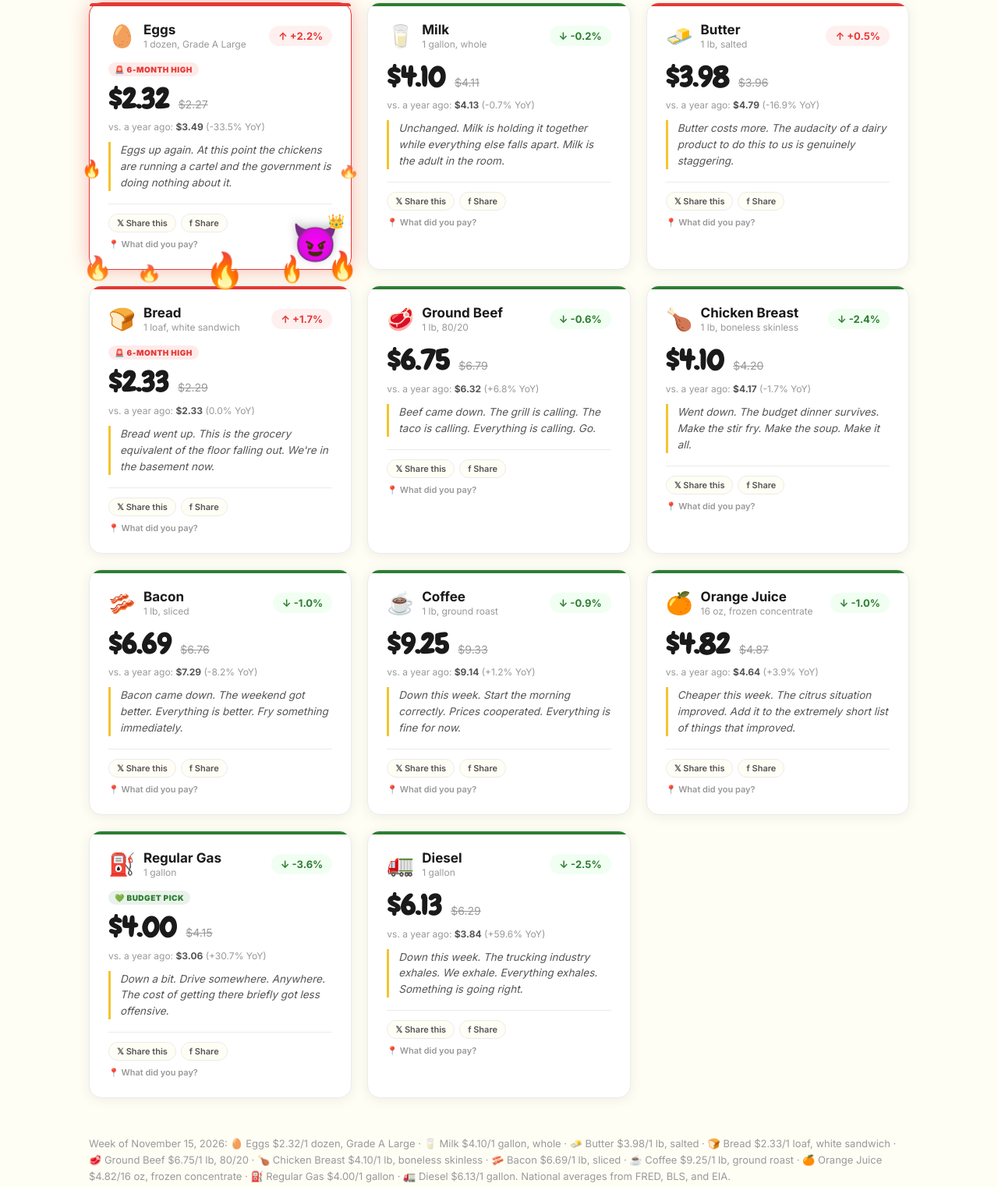
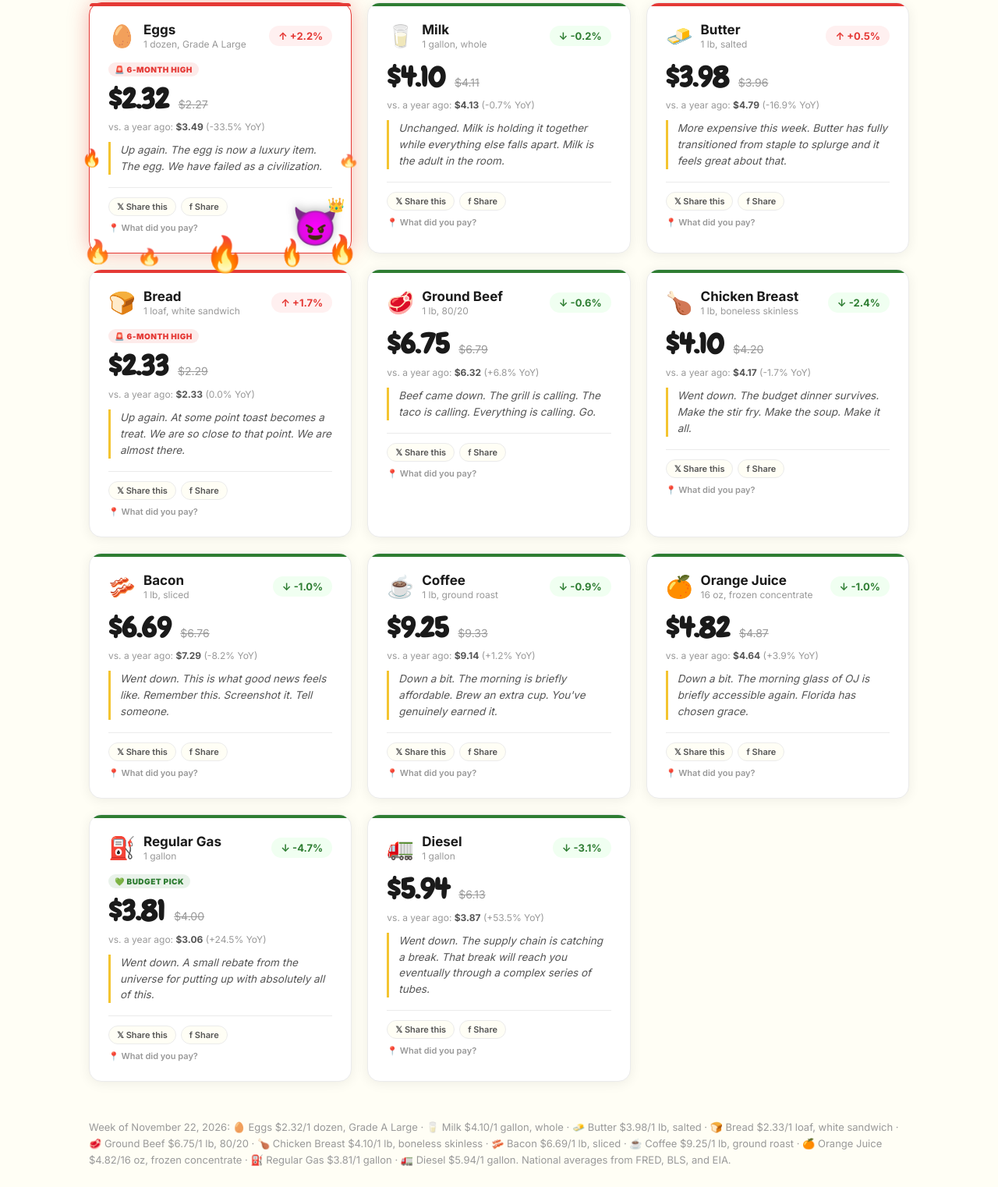
Before and after one commit to Icantthink1411/whatdideggsdonow, a plain HTML site: page index.html in a window 1280 px wide. Shown: the part 1074-2596 px from the top of the page at 78% size. Drawn offline with nearby package versions, Linux system fonts and the light colour scheme.

Commit message:
Weekly price update - November 22, 2026

```diff
--- a/index.html
+++ b/index.html
@@ -730,13 +730,13 @@ const SHOP_URL = "https://shop.whatdideggsdonow.com";
 // ================================================================
 // FALLBACK DATA — shown if Google Sheets fetch fails
 // ================================================================
-const FALLBACK_WEEK = "November 15, 2026";
+const FALLBACK_WEEK = "November 22, 2026";
 const FALLBACK_ITEMS = [
   {
     id: "eggs", name: "Eggs", unit: "1 dozen, Grade A Large", emoji: "🥚",
     current: 2.32, previous: 2.27, yearAgo: 3.49,
     history: [2.19, 2.14, 2.19, 2.27, 2.27, 2.32],
-    snark: "Eggs up again. At this point the chickens are running a cartel and the government is doing nothing about it."
+    snark: "Up again. The egg is now a luxury item. The egg. We have failed as a civilization."
   },
   {
     id: "milk", name: "Milk", unit: "1 gallon, whole", emoji: "🥛",
@@ -748,13 +748,13 @@ const FALLBACK_ITEMS = [
     id: "butter", name: "Butter", unit: "1 lb, salted", emoji: "🧈",
     current: 3.98, previous: 3.96, yearAgo: 4.79,
     history: [3.93, 3.82, 3.92, 4.02, 3.96, 3.98],
-    snark: "Butter costs more. The audacity of a dairy product to do this to us is genuinely staggering."
+    snark: "More expensive this week. Butter has fully transitioned from staple to splurge and it feels great about that."
   },
   {
     id: "bread", name: "Bread", unit: "1 loaf, white sandwich", emoji: "🍞",
     current: 2.33, previous: 2.29, yearAgo: 2.33,
     history: [2.29, 2.27, 2.27, 2.28, 2.29, 2.33],
-    snark: "Bread went up. This is the grocery equivalent of the floor falling out. We're in the basement now."
+    snark: "Up again. At some point toast becomes a treat. We are so close to that point. We are almost there."
   },
   {
     id: "beef", name: "Ground Beef", unit: "1 lb, 80/20", emoji: "🥩",
@@ -772,31 +772,31 @@ const FALLBACK_ITEMS = [
     id: "bacon", name: "Bacon", unit: "1 lb, sliced", emoji: "🥓",
     current: 6.69, previous: 6.76, yearAgo: 7.29,
     history: [6.71, 6.56, 6.58, 6.61, 6.76, 6.69],
-    snark: "Bacon came down. The weekend got better. Everything is better. Fry something immediately."
+    snark: "Went down. This is what good news feels like. Remember this. Screenshot it. Tell someone."
   },
   {
     id: "coffee", name: "Coffee", unit: "1 lb, ground roast", emoji: "☕",
     current: 9.25, previous: 9.33, yearAgo: 9.14,
     history: [9.51, 9.46, 9.32, 9.3, 9.33, 9.25],
-    snark: "Down this week. Start the morning correctly. Prices cooperated. Everything is fine for now."
+    snark: "Down a bit. The morning is briefly affordable. Brew an extra cup. You've genuinely earned it."
   },
   {
     id: "oj", name: "Orange Juice", unit: "16 oz, frozen concentrate", emoji: "🍊",
     current: 4.82, previous: 4.87, yearAgo: 4.64,
     history: [4.86, 4.89, 4.9, 4.97, 4.87, 4.82],
-    snark: "Cheaper this week. The citrus situation improved. Add it to the extremely short list of things that improved."
+    snark: "Down a bit. The morning glass of OJ is briefly accessible again. Florida has chosen grace."
   },
   {
     id: "gas", name: "Regular Gas", unit: "1 gallon", emoji: "⛽",
-    current: 4.0, previous: 4.15, yearAgo: 3.06,
-    history: [4.35, 4.33, 4.28, 4.27, 4.15, 4.0],
-    snark: "Down a bit. Drive somewhere. Anywhere. The cost of getting there briefly got less offensive."
+    current: 3.81, previous: 4.0, yearAgo: 3.06,
+    history: [4.33, 4.28, 4.27, 4.15, 4.0, 3.81],
+    snark: "Went down. A small rebate from the universe for putting up with absolutely all of this."
   },
   {
     id: "diesel", name: "Diesel", unit: "1 gallon", emoji: "🚛",
-    current: 6.13, previous: 6.29, yearAgo: 3.84,
-    history: [6.2, 6.18, 6.28, 6.35, 6.29, 6.13],
-    snark: "Down this week. The trucking industry exhales. We exhale. Everything exhales. Something is going right."
+    current: 5.94, previous: 6.13, yearAgo: 3.87,
+    history: [6.18, 6.28, 6.35, 6.29, 6.13, 5.94],
+    snark: "Went down. The supply chain is catching a break. That break will reach you eventually through a complex series of tubes."
   },
 ];
 
```
